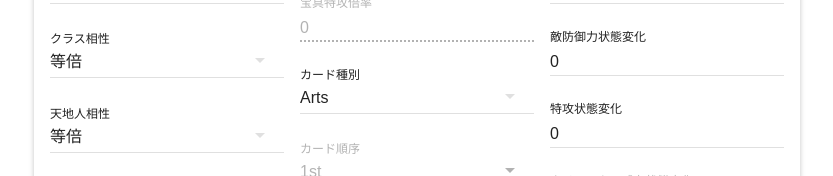
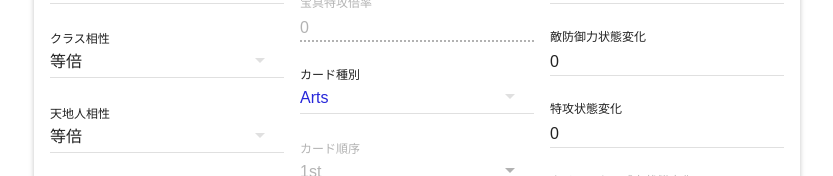
Before and after one commit to wantora/fatego-battle-simulator, a React app: page / in a window 1280 px wide. Shown: the part 150-326 px from the top of the page, without its empty margins (223-1056 px from the left). Built offline with nearby package versions, Linux system fonts and the light colour scheme; the HTML template or start-up script is replaced by a standard one; what react-tap-event-plugin would draw is missing.

Commit message:
一部のメニューに色を付けた

```diff
--- a/src/components/InputSelect.js
+++ b/src/components/InputSelect.js
@@ -29,8 +29,18 @@ export default class InputSelect extends React.Component {
     };
   }
   render() {
-    const menuItems = this.props.items.map(({name, label, value}) => {
-      return <MenuItem key={name} value={name} primaryText={label} />;
+    const menuItems = this.props.items.map(({name, label, value, color}) => {
+      let primaryText;
+
+      if (!this.props.disabled && color) {
+        primaryText = <span style={{color: color}}>{label}</span>;
+      } else {
+        primaryText = label;
+      }
+
+      return <MenuItem key={name} value={name}
+        primaryText={primaryText}
+      />;
     });
 
     return <SelectField
@@ -41,6 +51,7 @@ export default class InputSelect extends React.Component {
       disabled={this.props.disabled}
       value={this.props.value}
       onChange={this.handleChange}
+      selectedMenuItemStyle={{backgroundColor: "#eee", color: "inherit"}}
     >
       {menuItems}
     </SelectField>;
--- a/src/valueTypes.js
+++ b/src/valueTypes.js
@@ -56,6 +56,9 @@ class ValueType {
   }
 }
 
+const COLOR_WEAK = "hsl(0, 70%, 50%)";
+const COLOR_RESIST = "hsl(240, 70%, 50%)";
+
 const types = [
   new ValueType({
     name: "atk",
@@ -89,9 +92,9 @@ const types = [
     label: "クラス相性",
     valueNames: [
       {name: "normal", label: "等倍", value: 100},
-      {name: "weak", label: "有利", value: 200},
-      {name: "resist", label: "不利", value: 50},
-      {name: "berserker", label: "1.5倍", value: 150},
+      {name: "weak", label: "有利", value: 200, color: COLOR_WEAK},
+      {name: "resist", label: "不利", value: 50, color: COLOR_RESIST},
+      {name: "berserker", label: "1.5倍", value: 150, color: "hsl(300, 70%, 50%)"},
     ],
   }),
   new ValueType({
@@ -100,8 +103,8 @@ const types = [
     label: "天地人相性",
     valueNames: [
       {name: "normal", label: "等倍", value: 100},
-      {name: "weak", label: "有利", value: 110},
-      {name: "resist", label: "不利", value: 90},
+      {name: "weak", label: "有利", value: 110, color: COLOR_WEAK},
+      {name: "resist", label: "不利", value: 90, color: COLOR_RESIST},
     ],
   }),
   new ValueType({
@@ -138,9 +141,9 @@ const types = [
     label: "カード種別",
     resultLabel: "カード種別補正",
     valueNames: [
-      {name: "arts", label: "Arts", value: 100},
-      {name: "buster", label: "Buster", value: 150},
-      {name: "quick", label: "Quick", value: 80},
+      {name: "arts", label: "Arts", value: 100, color: "hsl(240, 70%, 50%)"},
+      {name: "buster", label: "Buster", value: 150, color: "hsl(0, 70%, 50%)"},
+      {name: "quick", label: "Quick", value: 80, color: "hsl(120, 60%, 50%)"},
     ],
     enableFilter: (v) => v.getValue("attackType") === "noblePhantasm" || v.getValue("attackType") === "normal",
   }),
```
